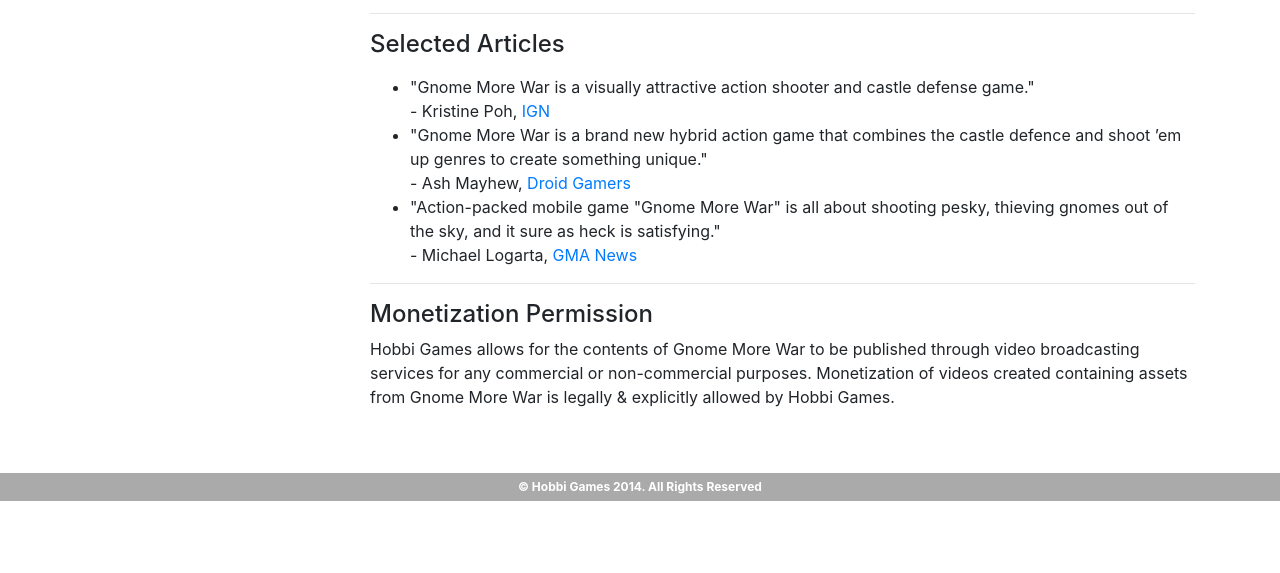
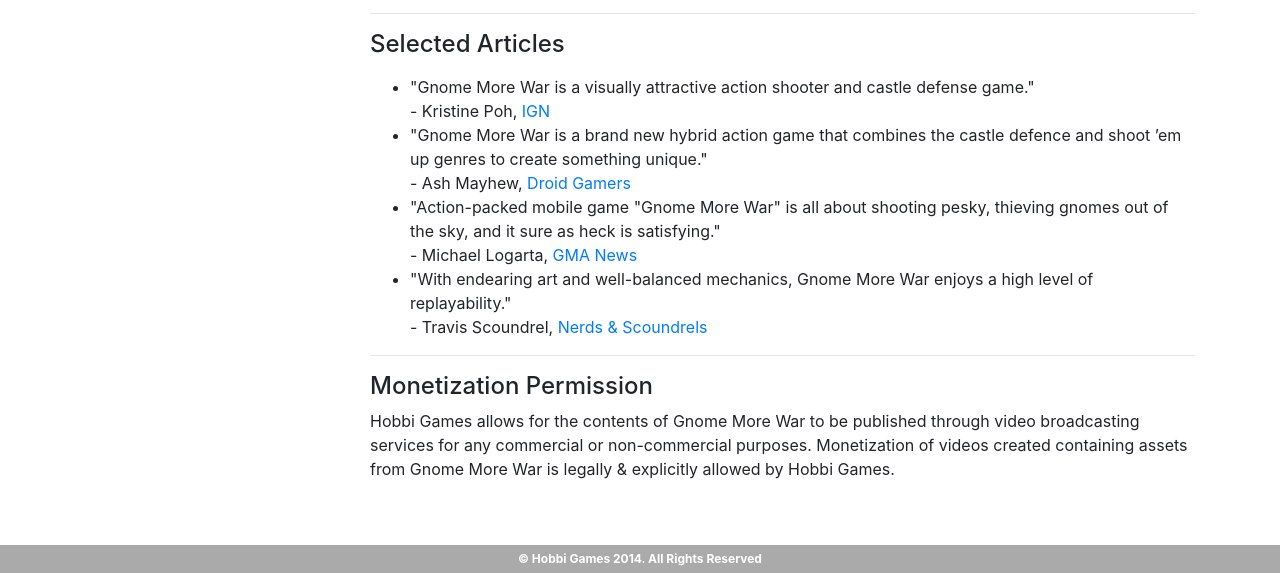
Before and after one commit to hobbigames/hobbigames.github.io, a plain HTML site: page press_kit.html in a window 1280 px wide. Shown: the part 6624-7197 px from the top of the page. Before the commit the page ends 7125 px from the top, so only its background shows below. Drawn offline with nearby package versions, Linux system fonts and the light colour scheme; a web font is replaced by a local one.

Commit message:
v1.10 - Added Nerds & Scoundrels article link to Press Kit Page

```diff
--- a/press_kit.html
+++ b/press_kit.html
@@ -214,6 +214,11 @@
 		              "Action-packed mobile game "Gnome More War" is all about shooting pesky, thieving gnomes out of the sky, and it sure as heck is satisfying."
 		              <br>- Michael Logarta, <a href="https://www.gmanetwork.com/news/scitech/technology/688226/pinoy-made-gnome-more-war-is-an-action-packed-arcade-style-mobile-game/story/" target="_blank">GMA News</a>
 		            </li>
+                <li>
+		              "With endearing art and well-balanced mechanics, Gnome More War enjoys a high level of replayability."
+		              <br>- Travis Scoundrel, <a href="https://l.facebook.com/l.php?u=https%3A%2F%2Fwww.nerdsandscoundrels.com%2Fgnome-more-war-preview%2F%3Ffbclid%3DIwAR330BRsGw-UgxNDAc54DnsQJtwaLljrS-At04QZp6XboFNmjkHqzXVq218&h=AT0l5kMjGPVaa1FvL8Eu43AJoKt3lNUdpYAmqW7y8F0pD70xixFh3fbkJjDPE5o34IhBUJ05c-CRMbpAnIkbpdz7da2LUvBTd3HGXJq74nb6pqBSvSzvF5cd5ODVna-Fd3A" target="_blank">Nerds & Scoundrels</a>
+		            </li>
+
 		          </ul>
 		        </p>
 		      </div>
```
Also changed, not shown: version.txt.
